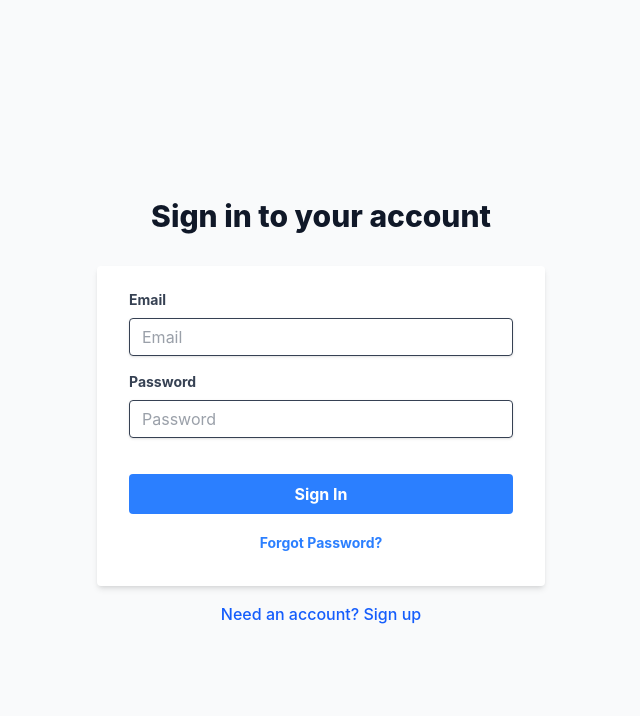
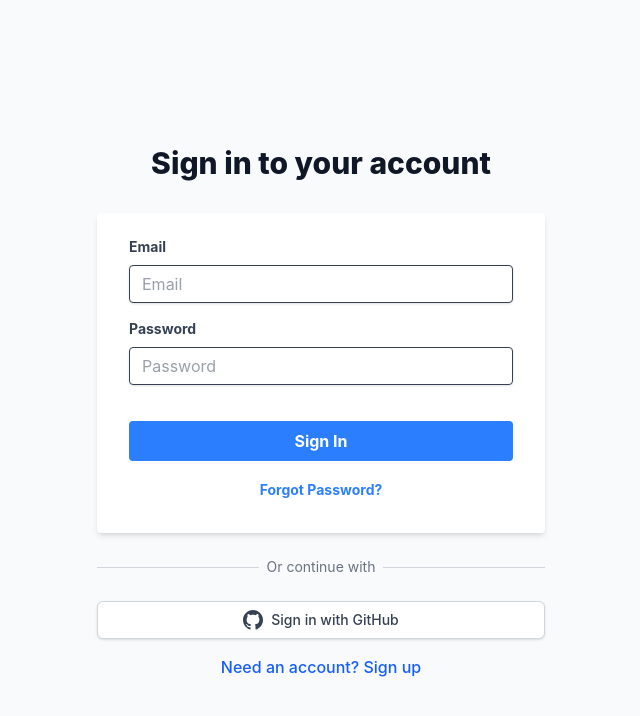
Before and after one commit to Dewdrop-Flashcards/dewdrop, a React (Vite) app in the folder dewdrop/: page /auth in a window 1280 px wide. Shown: the top 716 px of the page, without its empty margins (319-959 px from the left). Built offline with nearby package versions, Linux system fonts and the light colour scheme; no server answers.

Commit message:
add github login

```diff
--- /dev/null
+++ b/dewdrop/src/components/auth/GitHubLoginButton.jsx
@@ -0,0 +1,31 @@
+import { useState } from 'react';
+import { useAuth } from '../../contexts/AuthContext';
+
+export default function GitHubLoginButton() {
+    const { signInWithGitHub } = useAuth();
+    const [loading, setLoading] = useState(false);
+
+    const handleGitHubLogin = async () => {
+        try {
+            setLoading(true);
+            await signInWithGitHub();
+        } catch (error) {
+            console.error('GitHub login error:', error);
+        } finally {
+            setLoading(false);
+        }
+    };
+
+    return (
+        <button
+            onClick={handleGitHubLogin}
+            disabled={loading}
+            className="w-full flex justify-center py-2 px-4 border border-gray-300 rounded-md shadow-sm bg-white text-sm font-medium text-gray-700 hover:bg-gray-50 focus:outline-none"
+        >
+            <svg className="w-5 h-5 mr-2" viewBox="0 0 24 24" fill="currentColor">
+                <path d="M12 0c-6.626 0-12 5.373-12 12 0 5.302 3.438 9.8 8.207 11.387.599.111.793-.261.793-.577v-2.234c-3.338.726-4.033-1.416-4.033-1.416-.546-1.387-1.333-1.756-1.333-1.756-1.089-.745.083-.729.083-.729 1.205.084 1.839 1.237 1.839 1.237 1.07 1.834 2.807 1.304 3.492.997.107-.775.418-1.305.762-1.604-2.665-.305-5.467-1.334-5.467-5.931 0-1.311.469-2.381 1.236-3.221-.124-.303-.535-1.524.117-3.176 0 0 1.008-.322 3.301 1.23.957-.266 1.983-.399 3.003-.404 1.02.005 2.047.138 3.006.404 2.291-1.552 3.297-1.23 3.297-1.23.653 1.653.242 2.874.118 3.176.77.84 1.235 1.911 1.235 3.221 0 4.609-2.807 5.624-5.479 5.921.43.372.823 1.102.823 2.222v3.293c0 .319.192.694.801.576 4.765-1.589 8.199-6.086 8.199-11.386 0-6.627-5.373-12-12-12z" />
+            </svg>
+            {loading ? 'Connecting...' : 'Sign in with GitHub'}
+        </button>
+    );
+}
--- a/dewdrop/src/contexts/AuthContext.jsx
+++ b/dewdrop/src/contexts/AuthContext.jsx
@@ -52,6 +52,12 @@
         signIn: (data) => supabase.auth.signInWithPassword(data),
         signUp: (data) => supabase.auth.signUp(data),
         signOut: () => supabase.auth.signOut(),
+        signInWithGitHub: () => supabase.auth.signInWithOAuth({
+            provider: 'github',
+            options: {
+                redirectTo: `${window.location.origin}/dashboard`,
+            },
+        }),
         updatePassword: async (currentPassword, newPassword) => {
             // First verify the current password by attempting to sign in
             const { error: signInError } = await supabase.auth.signInWithPassword({
--- a/dewdrop/src/pages/Auth.jsx
+++ b/dewdrop/src/pages/Auth.jsx
@@ -2,6 +2,7 @@
 import { Navigate } from 'react-router-dom';
 import LoginForm from '../components/auth/LoginForm';
 import RegisterForm from '../components/auth/RegisterForm';
+import GitHubLoginButton from '../components/auth/GitHubLoginButton';
 import { useAuth } from '../contexts/AuthContext';
 
 export default function Auth() {
@@ -27,6 +28,20 @@
                         <RegisterForm />
                     )}
 
+                    <div className="mt-6">
+                        <div className="relative">
+                            <div className="absolute inset-0 flex items-center">
+                                <div className="w-full border-t border-gray-300"></div>
+                            </div>
+                            <div className="relative flex justify-center text-sm">
+                                <span className="px-2 bg-gray-50 text-gray-500">Or continue with</span>
+                            </div>
+                        </div>
+                        <div className="mt-6">
+                            <GitHubLoginButton />
+                        </div>
+                    </div>
+
                     <div className="mt-4 text-center">
                         <button
                             type="button"
```
